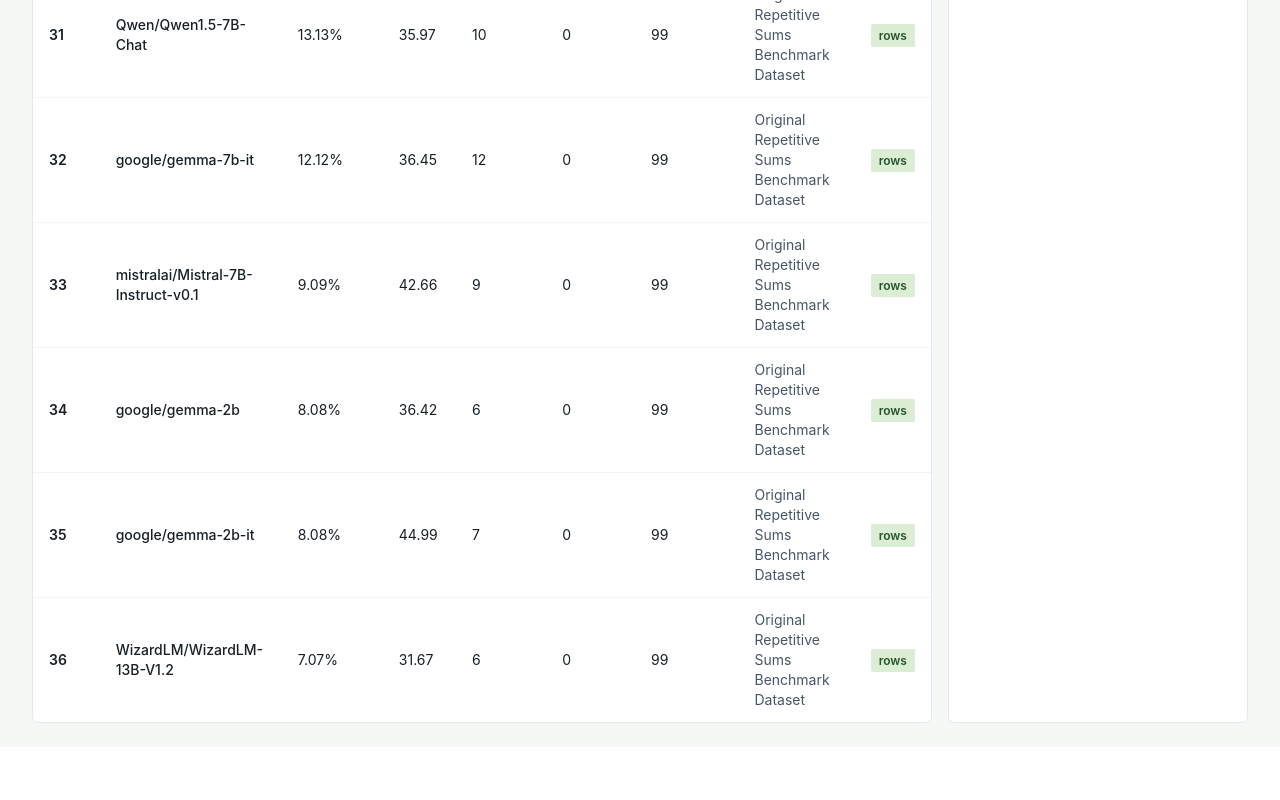
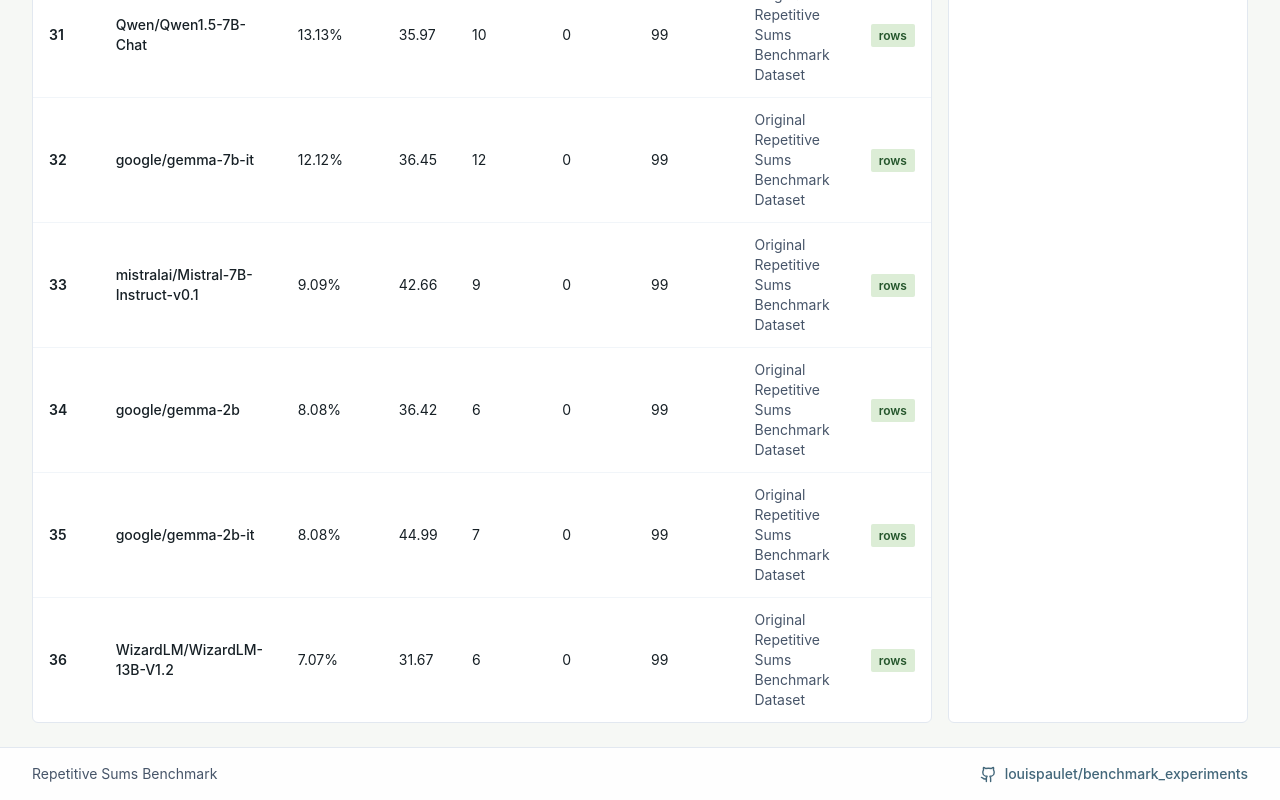
Before and after one commit to louispaulet/benchmark_experiments, a React (Vite) app in the folder Repetitive Sums - Part2 - 2026/site/: page /#/ in a window 1280 px wide. Shown: the part 3924-4724 px from the top of the page. Before the commit the page ends 4671 px from the top, so only its background shows below. Built offline with nearby package versions, Linux system fonts and the light colour scheme.

Commit message:
Add sticky footer with repository link

```diff
--- a/Repetitive Sums - Part2 - 2026/site/src/App.jsx
+++ b/Repetitive Sums - Part2 - 2026/site/src/App.jsx
@@ -1,5 +1,6 @@
 import React, { useMemo, useState } from "react";
 import { Navigate, Route, Routes, useNavigate } from "react-router-dom";
+import AppFooter from "./components/AppFooter";
 import AppHeader from "./components/AppHeader";
 import {
   allResults,
@@ -31,10 +32,10 @@
   };
 
   return (
-    <main className="min-h-screen bg-[#f6f8f5] text-ink">
+    <main className="flex min-h-screen flex-col bg-[#f6f8f5] text-ink">
       <AppHeader modelCount={combinedLeaderboard.length} rowCount={allResults.length} bestAccuracy={bestAccuracy} />
 
-      <section className="mx-auto max-w-7xl px-4 py-6 sm:px-6 lg:px-8">
+      <section className="mx-auto w-full max-w-7xl flex-1 px-4 py-6 sm:px-6 lg:px-8">
         <Routes>
           <Route path="/" element={<Leaderboard selectedModel={selectedModel} openModel={openModel} />} />
           <Route
@@ -57,6 +58,7 @@
           <Route path="*" element={<Navigate to="/" replace />} />
         </Routes>
       </section>
+      <AppFooter />
     </main>
   );
 }
--- /dev/null
+++ b/Repetitive Sums - Part2 - 2026/site/src/components/AppFooter.jsx
@@ -0,0 +1,21 @@
+import React from "react";
+import { Github } from "lucide-react";
+
+export default function AppFooter() {
+  return (
+    <footer className="border-t border-slate-200 bg-white/90">
+      <div className="mx-auto flex max-w-7xl flex-col gap-2 px-4 py-4 text-sm text-slate-600 sm:flex-row sm:items-center sm:justify-between sm:px-6 lg:px-8">
+        <span>Repetitive Sums Benchmark</span>
+        <a
+          href="https://github.com/louispaulet/benchmark_experiments"
+          target="_blank"
+          rel="noreferrer"
+          className="inline-flex items-center gap-2 font-medium text-steel transition hover:text-ink"
+        >
+          <Github size={17} />
+          <span>louispaulet/benchmark_experiments</span>
+        </a>
+      </div>
+    </footer>
+  );
+}
```
Also changed, not shown: 1 other file (tests, documents, lock files or other folders).
